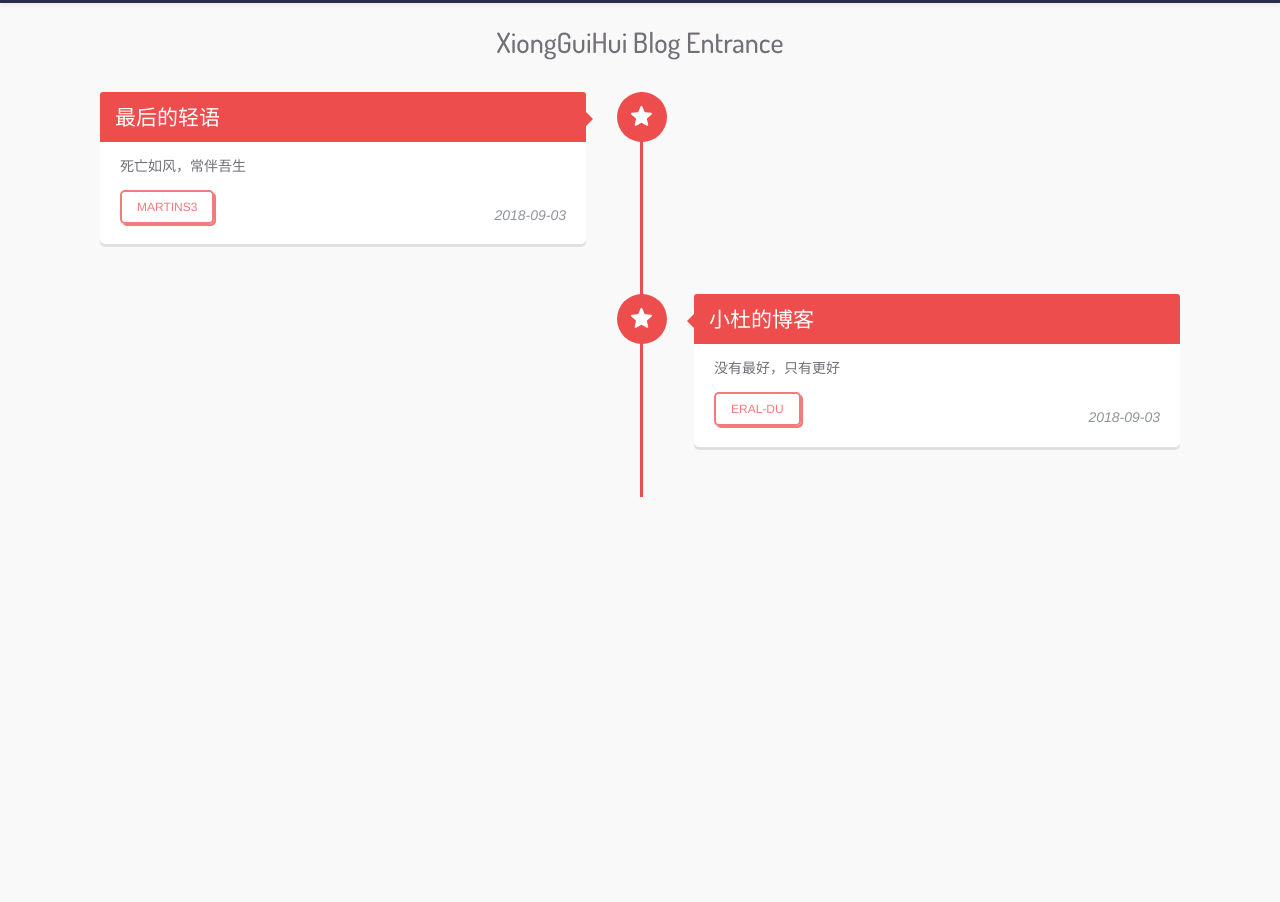
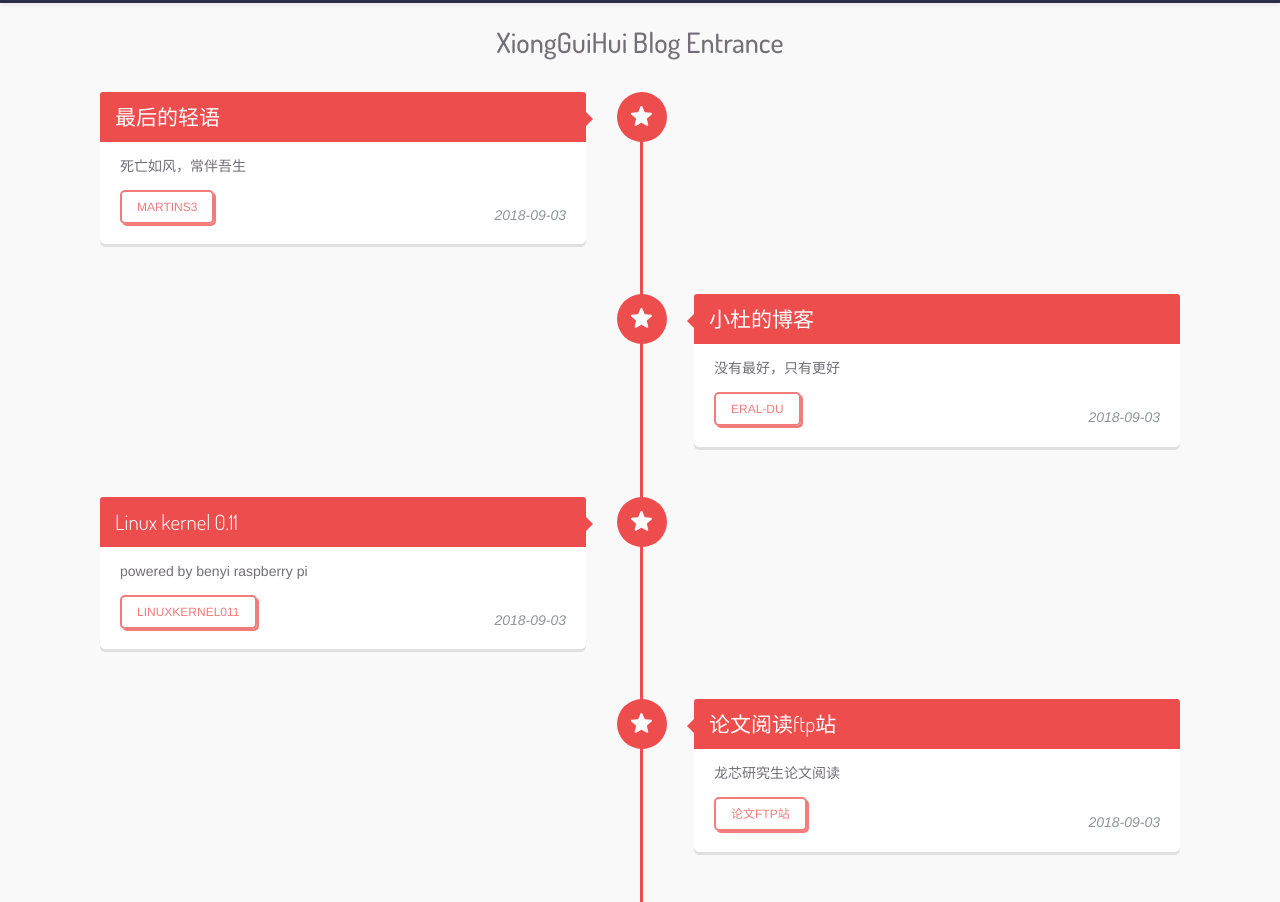
Before and after one commit to XiongGuiHui/XiongGuiHui.github.io, a plain HTML site: page index.html in a window 1280 px wide. Shown: the part 71-973 px from the top of the page. Before the commit the page ends 800 px from the top, so only its background shows below. Drawn offline with nearby package versions, Linux system fonts and the light colour scheme.

Commit message:
Update index.html

```diff
--- a/index.html
+++ b/index.html
@@ -68,6 +68,32 @@
               link_title: 'eral-du',
               link: 'http://eral-du.top/',
             },
+            {
+
+              title: 'Linux kernel 0.11',
+
+              content: 'powered by benyi raspberry pi',
+
+              date: '2018-09-03',
+
+              link_title: 'linuxkernel011',
+
+              link: 'http://124.16.79.214',
+
+            },
+            {
+
+              title: '论文阅读ftp站',
+
+              content: '龙芯研究生论文阅读',
+
+              date: '2018-09-03',
+
+              link_title: '论文ftp站',
+
+              link: 'ftp://124.16.79.214',
+
+            },
 
           ]
         }
```
